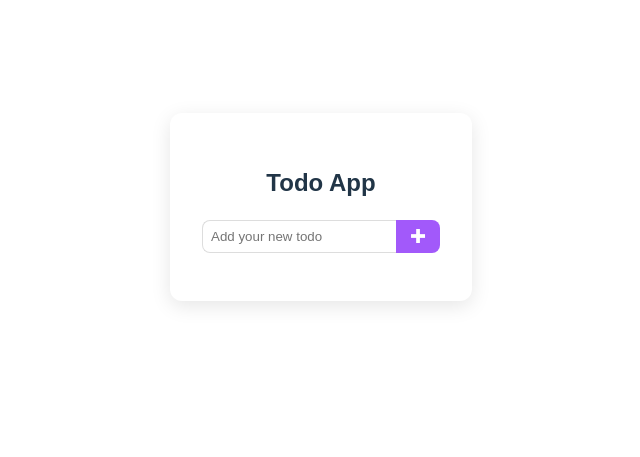
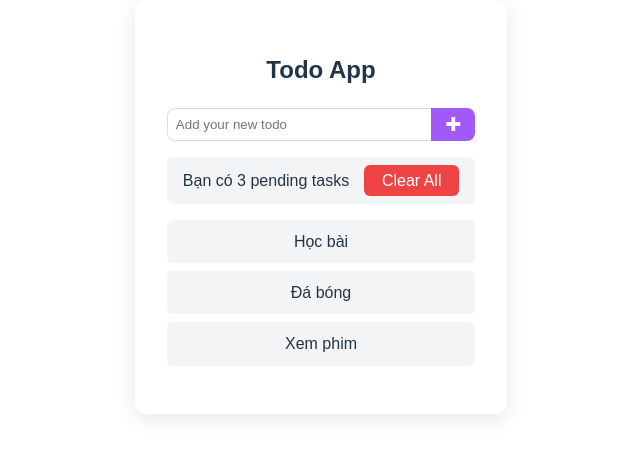
Before and after one commit to ChienHayCuoi/ElectronViteProject, a Vue app: page / in a window 1280 px wide. Shown: the part 193-650 px from the top of the page, without its empty margins (319-959 px from the left). Built offline with nearby package versions, Linux system fonts and the light colour scheme.

Commit message:
update icon delete

```diff
--- a/package.json
+++ b/package.json
@@ -9,6 +9,7 @@
     "preview": "vite preview"
   },
   "dependencies": {
+    "primeicons": "^7.0.0",
     "vue": "^3.4.21"
   },
   "devDependencies": {
--- a/src/App.vue
+++ b/src/App.vue
@@ -1,8 +1,9 @@
 <script setup lang="ts">
 import { ref } from "vue";
+import "primeicons/primeicons.css";
 
 const newTodo = ref("");
-const todos = ref<string[]>([]);
+const todos = ref<string[]>(["Học bài", "Đá bóng", "Xem phim"]);
 const message = ref("");
 
 const addTodo = () => {
@@ -43,7 +44,9 @@ const clearAll = () => {
     <ul>
       <li v-for="(todo, index) in todos" :key="index">
         {{ todo }}
-        <button class="delete" @click="removeTodo(index)">🗑️</button>
+        <button class="delete" @click="removeTodo(index)">
+          <i class="pi pi-trash"></i>
+        </button>
       </li>
     </ul>
   </div>
```
Also changed, not shown: 1 other file (tests, documents, lock files or other folders).
